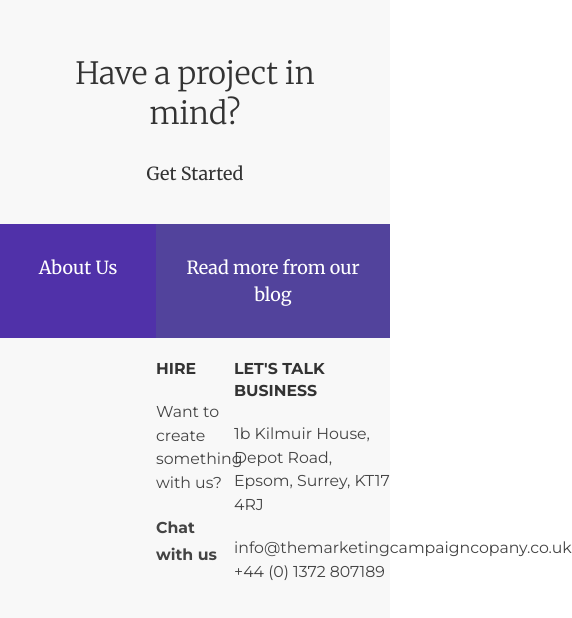
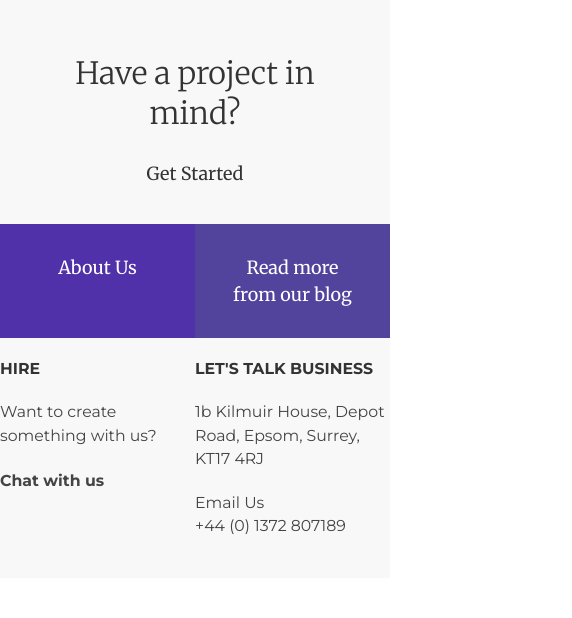
Before and after one commit to acollins1991/tmcc-website, a Nuxt app: page /about in a window 390 px wide. Shown: the part 1683-2301 px from the top of the page, 572 px wide, since content can reach past the window. After the commit the page ends 2261 px from the top, so only its background shows below. Built offline with nearby package versions, Linux system fonts and the light colour scheme.

Commit message:
Responsive edits

```diff
--- a/components/Global/Footer.vue
+++ b/components/Global/Footer.vue
@@ -10,25 +10,25 @@
     </div>
 
     <div class="uk-flex">
-      <nuxt-link to='/about' class="uk-display-block uk-link-reset uk-width-2-5 uk-background-primary uk-padding uk-text-center">
+      <nuxt-link to="/about" class="uk-display-block uk-link-reset uk-width-2-5@s uk-width-1-1 uk-background-primary uk-padding uk-text-center">
         <span style="color:#ffffff;">About Us <span uk-icon="icon: arrow-right; ratio: 2;"></span></span>
       </nuxt-link>
-      <nuxt-link to='/blog' class="uk-display-block uk-link-reset uk-width-3-5 uk-padding uk-text-center" style="background-color:#52439C;">
+      <nuxt-link to="/blog" class="uk-display-block uk-link-reset uk-width-3-5@s uk-width-1-1 uk-padding uk-text-center" style="background-color:#52439C;">
         <span style="color:#ffffff;">Read more from our blog <span uk-icon="icon: arrow-right; ratio: 2;"></span></span>
       </nuxt-link>
     </div>
 
     <div class="uk-margin-top uk-flex uk-flex-right tmcc-font-montserrat" uk-grid>
-      <div class="uk-width-1-5">
+      <div class="uk-width-1-5@s uk-width-1-1">
         <h2 class="uk-h6 tmcc-font-montserrat uk-text-bold uk-text-uppercase">Hire</h2>
         <p class="uk-text-small">Want to create something with us?</p>
         <a class="uk-link-reset uk-text-small uk-text-bold tmcc-chat"><span uk-icon="icon: comment"></span> Chat with us</a>
       </div>
-      <div class="uk-width-2-5">
+      <div class="uk-width-2-5@s uk-width-1-1">
         <h2 class="uk-h6 tmcc-font-montserrat uk-text-bold uk-text-uppercase">Let's talk business</h2>
         <address class="uk-text-small">1b Kilmuir House, Depot Road, Epsom, Surrey, KT17 4RJ</address>
-        <a class="uk-link-reset uk-text-small uk-display-block" href="mailto:info@themarketingcampaigncopany.co.uk">info@themarketingcampaigncopany.co.uk</a>
-        <span class="uk-text-small uk-display-block">+44 (0) 1372 807189</span>
+        <a class="uk-link-reset uk-text-small uk-display-block" href="mailto:info@themarketingcampaigncopany.co.uk"><span uk-icon="icon: mail"></span> Email Us</a>
+        <span class="uk-text-small uk-display-block"><span uk-icon="icon: phone"></span> +44 (0) 1372 807189</span>
       </div>
     </div>
 
--- a/components/Homepage/Footer.vue
+++ b/components/Homepage/Footer.vue
@@ -80,25 +80,25 @@
     </div>
 
     <div class="uk-flex">
-      <nuxt-link to="/about" class="uk-display-block uk-link-reset uk-width-2-5 uk-background-primary uk-padding uk-text-center">
+      <nuxt-link to="/about" class="uk-display-block uk-link-reset uk-width-2-5@s uk-width-1-1 uk-background-primary uk-padding uk-text-center">
         <span style="color:#ffffff;">About Us <span uk-icon="icon: arrow-right; ratio: 2;"></span></span>
       </nuxt-link>
-      <nuxt-link to="/blog" class="uk-display-block uk-link-reset uk-width-3-5 uk-padding uk-text-center" style="background-color:#52439C;">
+      <nuxt-link to="/blog" class="uk-display-block uk-link-reset uk-width-3-5@s uk-width-1-1 uk-padding uk-text-center" style="background-color:#52439C;">
         <span style="color:#ffffff;">Read more from our blog <span uk-icon="icon: arrow-right; ratio: 2;"></span></span>
       </nuxt-link>
     </div>
 
     <div class="uk-margin-top uk-flex uk-flex-right tmcc-font-montserrat" uk-grid>
-      <div class="uk-width-1-5">
+      <div class="uk-width-1-5@s uk-width-1-1">
         <h2 class="uk-h6 tmcc-font-montserrat uk-text-bold uk-text-uppercase">Hire</h2>
         <p class="uk-text-small">Want to create something with us?</p>
         <a class="uk-link-reset uk-text-small uk-text-bold tmcc-chat"><span uk-icon="icon: comment"></span> Chat with us</a>
       </div>
-      <div class="uk-width-2-5">
+      <div class="uk-width-2-5@s uk-width-1-1">
         <h2 class="uk-h6 tmcc-font-montserrat uk-text-bold uk-text-uppercase">Let's talk business</h2>
         <address class="uk-text-small">1b Kilmuir House, Depot Road, Epsom, Surrey, KT17 4RJ</address>
-        <a class="uk-link-reset uk-text-small uk-display-block" href="mailto:info@themarketingcampaigncopany.co.uk">info@themarketingcampaigncopany.co.uk</a>
-        <span class="uk-text-small uk-display-block">+44 (0) 1372 807189</span>
+        <a class="uk-link-reset uk-text-small uk-display-block" href="mailto:info@themarketingcampaigncopany.co.uk"><span uk-icon="icon: mail"></span> Email Us</a>
+        <span class="uk-text-small uk-display-block"><span uk-icon="icon: phone"></span> +44 (0) 1372 807189</span>
       </div>
     </div>
 
```
